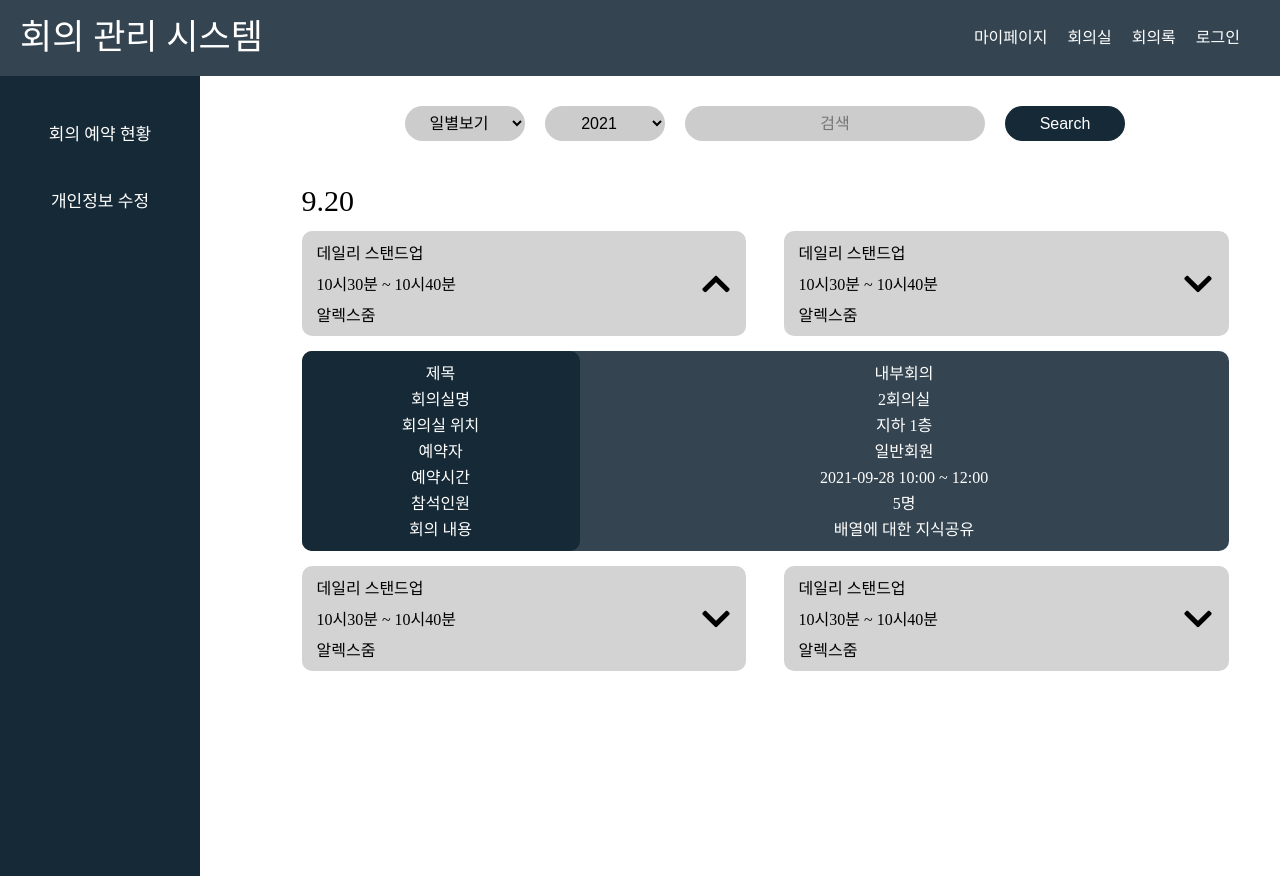
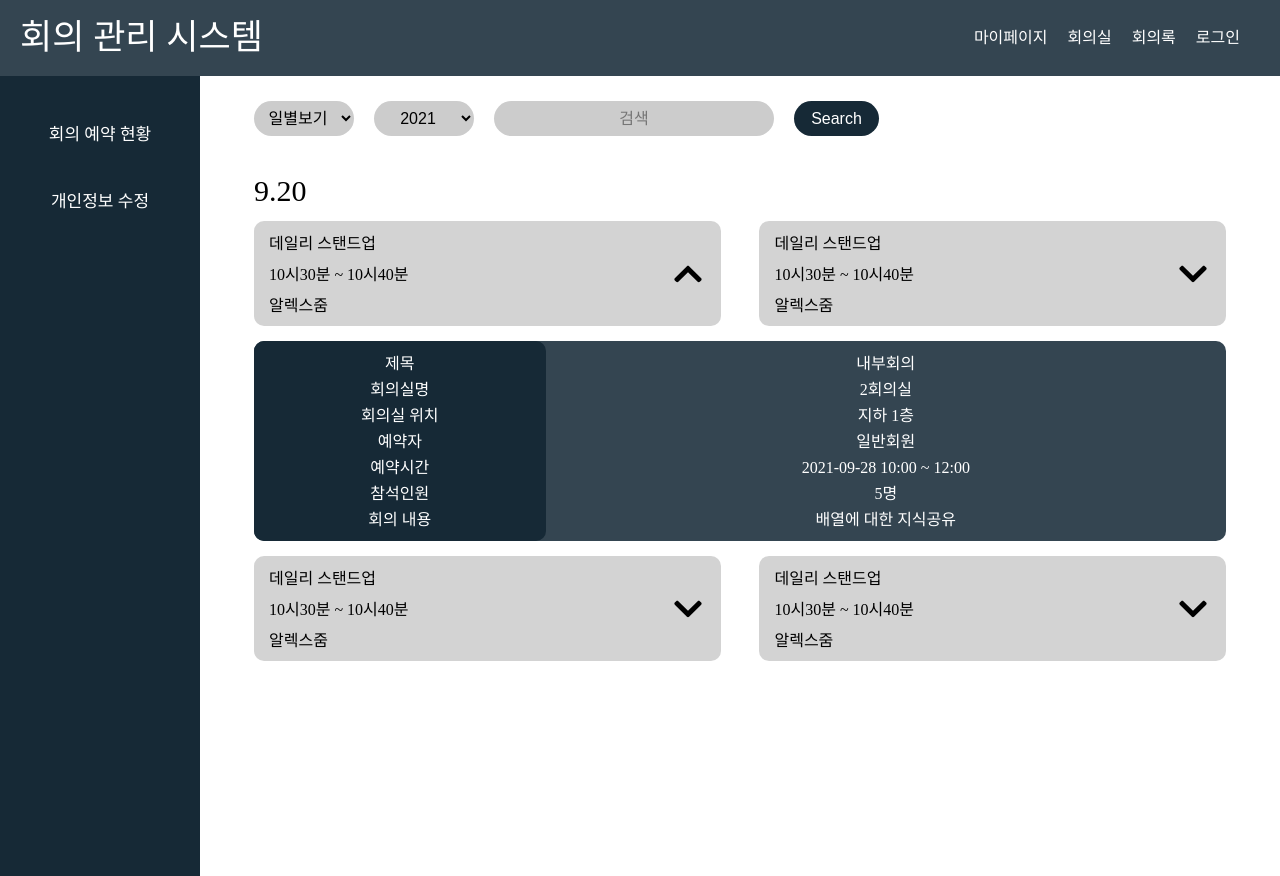
Before and after one commit to hjang212/mypage, a React (Create React App) app: page / in a window 1280 px wide. Built offline with nearby package versions, Linux system fonts and the light colour scheme.

Commit message:
nineth commit w/ integration of SearchArea.js into App.js

```diff
--- a/src/App.js
+++ b/src/App.js
@@ -1,7 +1,6 @@
 import GlobalStyle from "./components/GlobalStyles";
 import Header from "./components/Header";
 import SideBar from "./components/SideBar";
-import SearchArea from "./components/SearchArea";
 import MyPage from "./components/MyPage";
 function App() {
   return (
@@ -9,7 +8,6 @@ function App() {
       <GlobalStyle />
       <Header />
       <SideBar />
-      <SearchArea />
       <MyPage />
     </>
   );
--- a/src/components/MyPage.js
+++ b/src/components/MyPage.js
@@ -1,10 +1,59 @@
 import styled from "styled-components";
 import { FontAwesomeIcon } from "@fortawesome/react-fontawesome";
 import { faChevronDown, faChevronUp } from "@fortawesome/free-solid-svg-icons";
+const SAMainContainer = styled.div`
+  width: auto;
+  margin-left: 200px;
+`;
+const SASubContainer = styled.div`
+  display: flex;
+  width: 90%;
+  max-width: 1000px;
+  margin: 25px auto;
+`;
+const DatePickerBox = styled.select`
+  border-radius: 20px;
+  border: none;
+  text-align: center;
+  background-color: #ccc;
+  font-size: 16px;
+  height: 35px;
+  margin-right: 20px;
+  width: 100px;
+`;
+const SelectBox = styled.select`
+  border-radius: 20px;
+  border: none;
+  text-align: center;
+  background-color: #ccc;
+  font-size: 16px;
+  height: 35px;
+  margin-right: 20px;
+  width: 100px;
+`;
+const SearchBox = styled.input`
+  border: none;
+  border-radius: 25px;
+  text-align: center;
+  background-color: #ccc;
+  font-size: 16px;
+  height: 35px;
+  margin-right: 20px;
+  width: 280px;
+`;
+const SearchBtn = styled.button`
+  border-radius: 20px;
+  border: none;
+  background-color: #162936;
+  font-size: 16px;
+  height: 35px;
+  width: 85px;
+  color: #fff;
+`;
 const IconSize = "2x";
 const MainContainer = styled.div`
   width: auto;
-  margin-left: 250px;
+  margin-left: 200px;
 `;
 const SubContainer = styled.div`
   width: 90%;
@@ -93,6 +142,22 @@ const DetailedContainerInfo = styled.div`
 const MyPage = () => {
   return (
     <>
+      <SAMainContainer>
+        <SASubContainer>
+          <DatePickerBox name="weekday">
+            <option value="day">일별보기</option>
+            <option value="week">주별보기</option>
+          </DatePickerBox>
+          <SelectBox name="year">
+            <option value="2021">2021</option>
+            <option value="2022">2022</option>
+          </SelectBox>
+          <form>
+            <SearchBox placeholder="검색" active></SearchBox>
+            <SearchBtn>Search</SearchBtn>
+          </form>
+        </SASubContainer>
+      </SAMainContainer>
       <MainContainer>
         <SubContainer>
           <DateContainer>9.20</DateContainer>
--- a/src/components/SearchArea.js
+++ /dev/null
@@ -1,74 +0,0 @@
-import styled from "styled-components";
-const MainContainer = styled.div`
-  display: flex;
-  margin-left: 250px;
-  justify-content: space-evenly;
-  margin-top: 25px;
-  padding: 5px;
-`;
-const SubContainer = styled.div`
-  display: flex;
-`;
-const DatePickerBox = styled.select`
-  border-radius: 20px;
-  border: none;
-  text-align: center;
-  background-color: #ccc;
-  font-size: 16px;
-  height: 35px;
-  margin-right: 20px;
-  width: 120px;
-`;
-const SelectBox = styled.select`
-  border-radius: 20px;
-  border: none;
-  text-align: center;
-  background-color: #ccc;
-  font-size: 16px;
-  height: 35px;
-  margin-right: 20px;
-  width: 120px;
-`;
-const SearchBox = styled.input`
-  border: none;
-  border-radius: 25px;
-  text-align: center;
-  background-color: #ccc;
-  font-size: 16px;
-  height: 35px;
-  margin-right: 20px;
-  width: 300px;
-`;
-const SearchBtn = styled.button`
-  border-radius: 20px;
-  border: none;
-  background-color: #162936;
-  font-size: 16px;
-  height: 35px;
-  width: 120px;
-  color: #fff;
-`;
-const SearchArea = () => {
-  return (
-    <>
-      <MainContainer>
-        <SubContainer>
-          <DatePickerBox name="weekday">
-            <option value="day">일별보기</option>
-            <option value="week">주별보기</option>
-          </DatePickerBox>
-          <SelectBox name="year">
-            <option value="2021">2021</option>
-            <option value="2022">2022</option>
-          </SelectBox>
-          <form>
-            <SearchBox placeholder="검색" active></SearchBox>
-            <SearchBtn>Search</SearchBtn>
-          </form>
-        </SubContainer>
-      </MainContainer>
-    </>
-  );
-};
-
-export default SearchArea;
```
